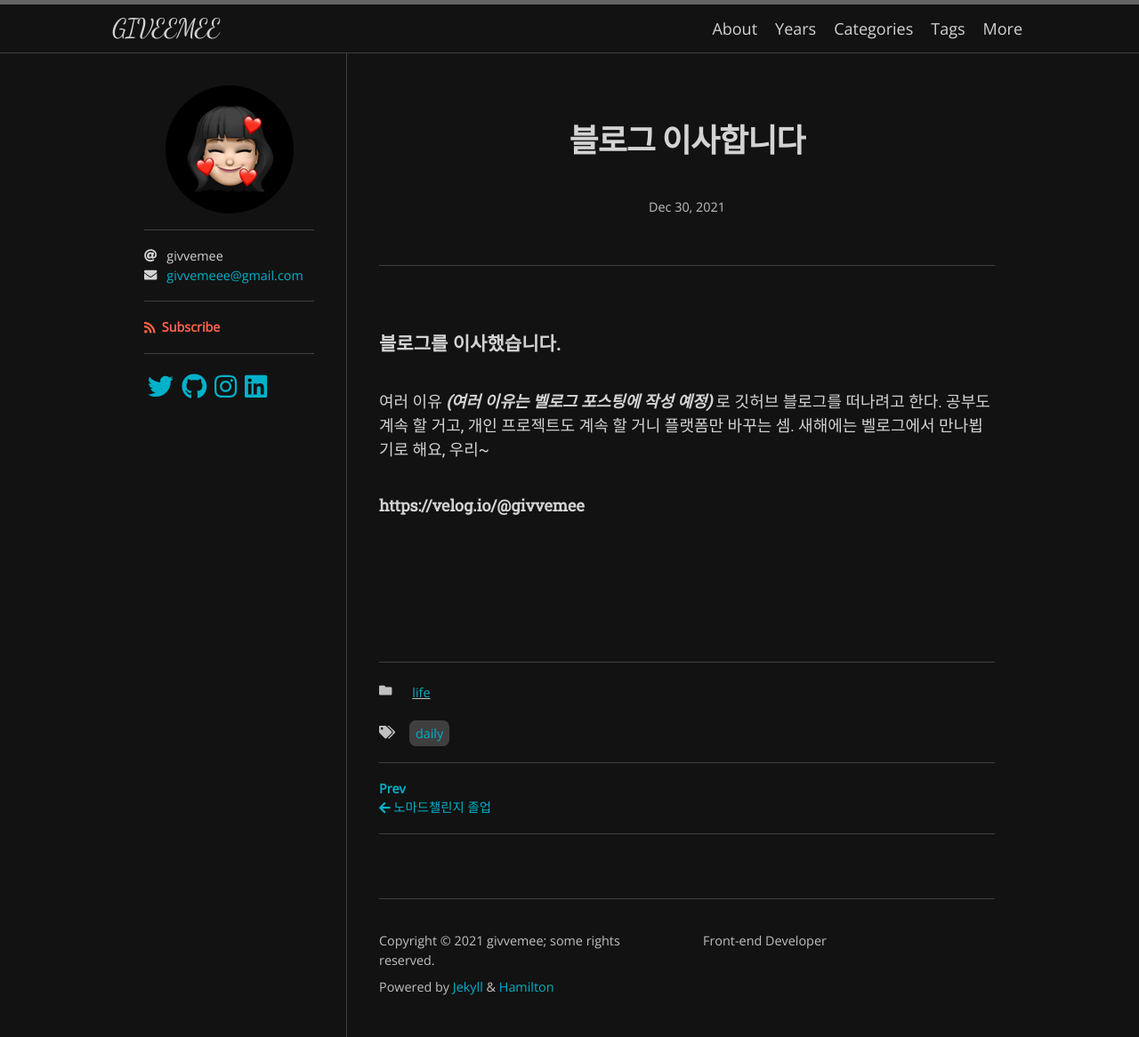
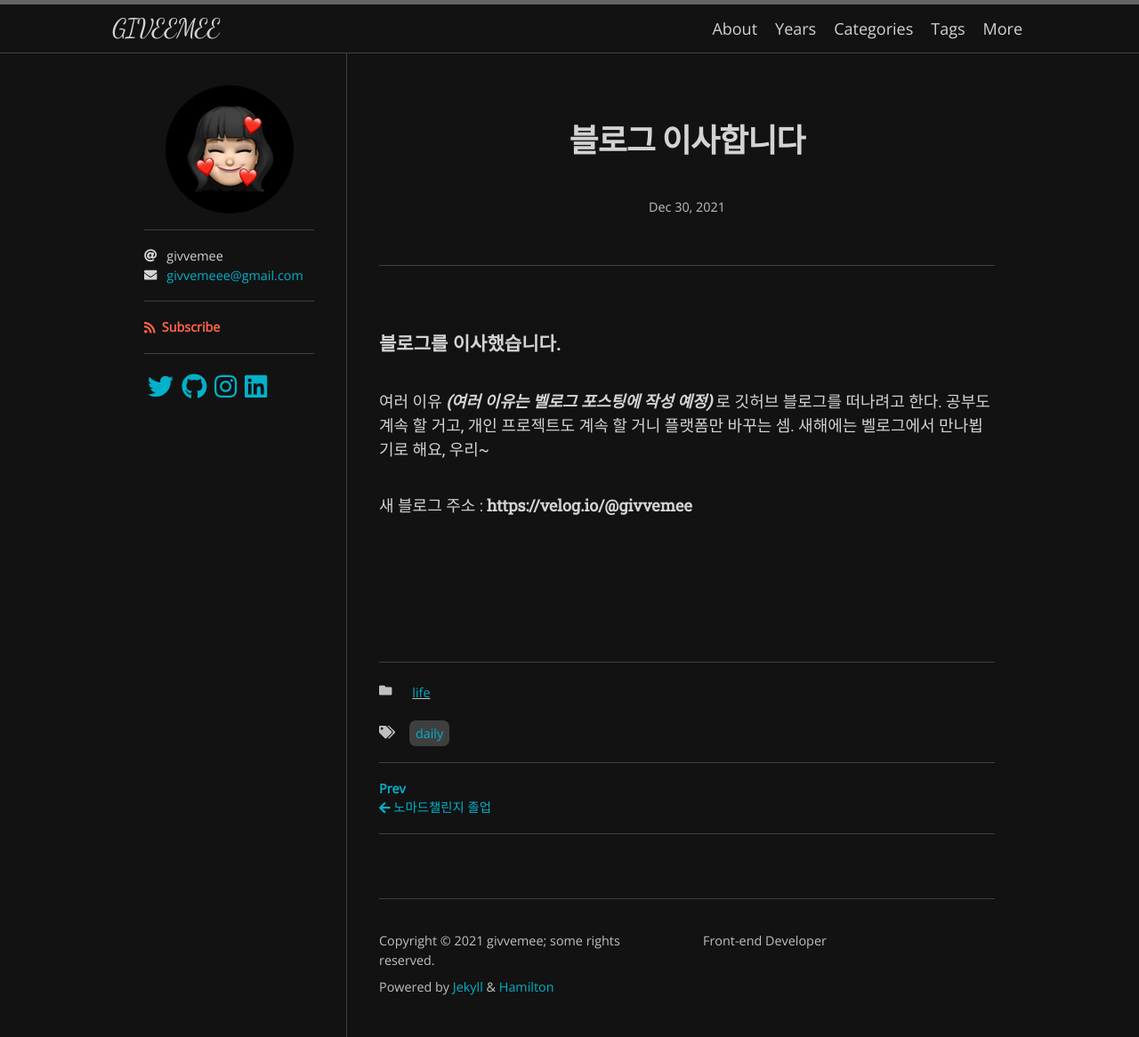
Before and after one commit to givvemee/givvemee.github.io, a Jekyll site: the page built from _posts/2021-12-30-블로그-이사합니다..md, in a window 1280 px wide. Shown: the whole page at 89% size. Built offline with Jekyll 4.4.1, drawn with Linux system fonts in a browser that asks for light colours; nearby versions of some CDN libraries; some web fonts are replaced.

Commit message:
moving blog github to velog

```diff
--- a/_posts/2021-12-30-블로그-이사합니다..md
+++ b/_posts/2021-12-30-블로그-이사합니다..md
@@ -11,7 +11,8 @@ categories: life
 공부도 계속 할 거고, 개인 프로젝트도 계속 할 거니 플랫폼만 바꾸는 셈.
 새해에는 벨로그에서 만나뵙기로 해요, 우리~
 
-**https://velog.io/@givvemee**
+새 블로그 주소 : **https://velog.io/@givvemee**
+
 
 
 <br/>
```
